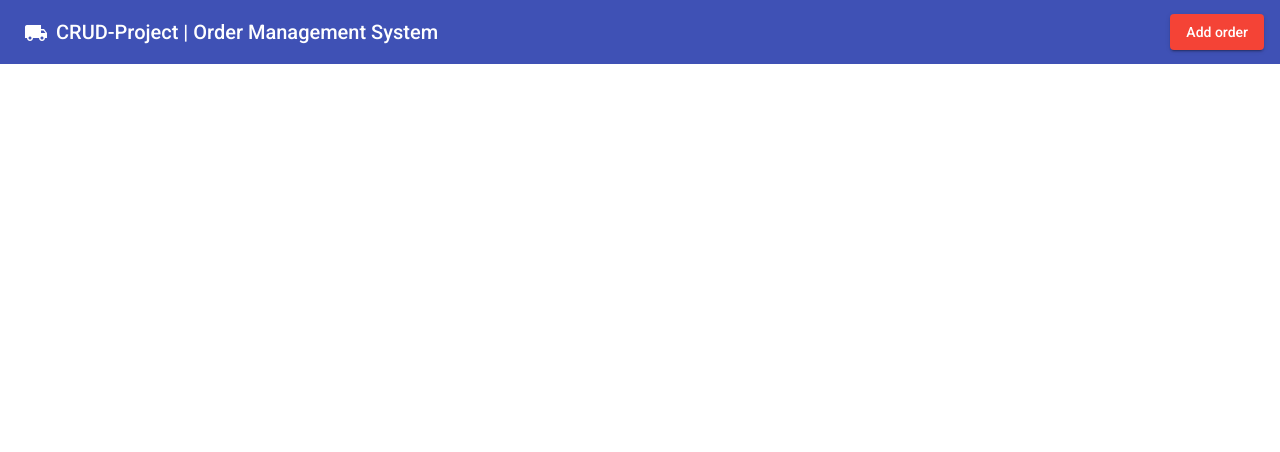
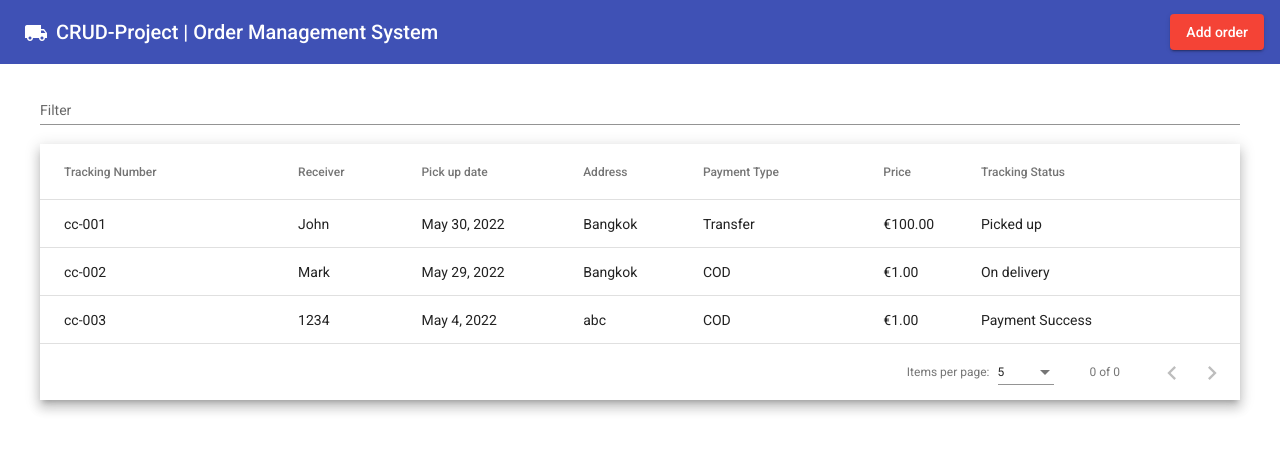
Before and after one commit to Capmu/oms-2022, an Angular app: page / in a window 1280 px wide. Shown: the top 452 px of the page. Built offline with nearby package versions, Linux system fonts and the light colour scheme; data requests are answered from the project's data file.

Commit message:
Display orders in a table

```diff
--- a/db.json
+++ b/db.json
@@ -19,6 +19,16 @@
       "price": 1,
       "trackingStatus": "On delivery",
       "id": 2
+    },
+    {
+      "trackingNumber": "cc-003",
+      "receiver": "1234",
+      "pickupDate": "2022-05-04T17:00:00.000Z",
+      "address": "abc",
+      "paymentType": "COD",
+      "price": 1,
+      "trackingStatus": "Payment Success",
+      "id": 3
     }
   ]
 }
--- a/src/app/app.component.html
+++ b/src/app/app.component.html
@@ -8,3 +8,74 @@
     Add order
   </button>
 </mat-toolbar>
+
+<div class="container">
+  <div style="margin-top: 10px">
+    <mat-form-field appearance="standard">
+      <mat-label>Filter</mat-label>
+      <input matInput (keyup)="applyFilter($event)" #input />
+    </mat-form-field>
+
+    <div class="mat-elevation-z8">
+      <table mat-table [dataSource]="dataSource" matSort>
+        <ng-container matColumnDef="trackingNumber">
+          <th mat-header-cell *matHeaderCellDef mat-sort-header>
+            Tracking Number
+          </th>
+          <td mat-cell *matCellDef="let row">{{ row.trackingNumber }}</td>
+        </ng-container>
+
+        <ng-container matColumnDef="receiver">
+          <th mat-header-cell *matHeaderCellDef mat-sort-header>Receiver</th>
+          <td mat-cell *matCellDef="let row">{{ row.receiver }}</td>
+        </ng-container>
+
+        <ng-container matColumnDef="pickupDate">
+          <th mat-header-cell *matHeaderCellDef mat-sort-header>
+            Pick up date
+          </th>
+          <td mat-cell *matCellDef="let row">{{ row.pickupDate | date }}</td>
+        </ng-container>
+
+        <ng-container matColumnDef="address">
+          <th mat-header-cell *matHeaderCellDef mat-sort-header>Address</th>
+          <td mat-cell *matCellDef="let row">{{ row.address }}</td>
+        </ng-container>
+
+        <ng-container matColumnDef="paymentType">
+          <th mat-header-cell *matHeaderCellDef mat-sort-header>
+            Payment Type
+          </th>
+          <td mat-cell *matCellDef="let row">{{ row.paymentType }}</td>
+        </ng-container>
+
+        <ng-container matColumnDef="price">
+          <th mat-header-cell *matHeaderCellDef mat-sort-header>Price</th>
+          <td mat-cell *matCellDef="let row">{{ row.price | currency : 'EUR' }}</td>
+        </ng-container>
+
+        <ng-container matColumnDef="trackingStatus">
+          <th mat-header-cell *matHeaderCellDef mat-sort-header>
+            Tracking Status
+          </th>
+          <td mat-cell *matCellDef="let row">{{ row.trackingStatus }}</td>
+        </ng-container>
+
+        <tr mat-header-row *matHeaderRowDef="displayColumns"></tr>
+        <tr mat-row *matRowDef="let row; columns: displayColumns"></tr>
+
+        <!-- Row shown when there is no matching data. -->
+        <tr class="mat-row" *matNoDataRow>
+          <td class="mat-cell" colspan="4">
+            No data matching the filter "{{ input.value }}"
+          </td>
+        </tr>
+      </table>
+
+      <mat-paginator
+        [pageSizeOptions]="[5, 10, 25, 100]"
+        aria-label="Select page of users"
+      ></mat-paginator>
+    </div>
+  </div>
+</div>
--- a/src/app/app.component.scss
+++ b/src/app/app.component.scss
@@ -1,3 +1,17 @@
 .example-spacer {
   flex: 1 1 auto;
 }
+
+table {
+  width: 100%;
+}
+
+.mat-form-field {
+  font-size: 14px;
+  width: 100%;
+}
+
+.container {
+  max-width: 1200px;
+  margin: 0 auto;
+}
--- a/src/app/app.component.ts
+++ b/src/app/app.component.ts
@@ -1,5 +1,7 @@
-import { Component, OnInit } from '@angular/core';
+import { Component, OnInit, ViewChild } from '@angular/core';
 import { MatDialog } from '@angular/material/dialog';
+import { MatPaginator } from '@angular/material/paginator';
+import { MatSort } from '@angular/material/sort';
 import { MatTableDataSource } from '@angular/material/table';
 import { OrderDialogComponent } from './order-dialog/order-dialog.component';
 import { BackendService } from './services/backend.service';
@@ -12,6 +14,18 @@
 export class AppComponent implements OnInit {
   title = 'order-management-system';
   dataSource!: MatTableDataSource<any>;
+  displayColumns: string[] = [
+    'trackingNumber',
+    'receiver',
+    'pickupDate',
+    'address',
+    'paymentType',
+    'price',
+    'trackingStatus'
+  ];
+
+  @ViewChild(MatPaginator) paginator!: MatPaginator;
+  @ViewChild(MatSort) sort!: MatSort;
 
   constructor(private dialog: MatDialog, private backendService: BackendService) { }
 
@@ -35,4 +49,12 @@
         }
       })
   }
+
+  applyFilter(event: Event) {
+    const filterValue = (event.target as HTMLInputElement).value;
+    this.dataSource.filter = filterValue.trim().toLowerCase();
+    if (this.dataSource.paginator) {
+      this.dataSource.paginator.firstPage();
+    }
+  }
 }
--- a/src/app/app.module.ts
+++ b/src/app/app.module.ts
@@ -19,6 +19,8 @@
 import { ReactiveFormsModule, FormsModule } from '@angular/forms';
 import { HttpClientModule } from '@angular/common/http';
 import { MatTableModule } from '@angular/material/table';
+import { MatPaginatorModule } from '@angular/material/paginator';
+import { MatSortModule } from '@angular/material/sort';
 
 
 @NgModule({
@@ -43,7 +45,9 @@
     ReactiveFormsModule,
     FormsModule,
     HttpClientModule,
-    MatTableModule
+    MatTableModule,
+    MatPaginatorModule,
+    MatSortModule
   ],
   providers: [],
   bootstrap: [AppComponent]
```
